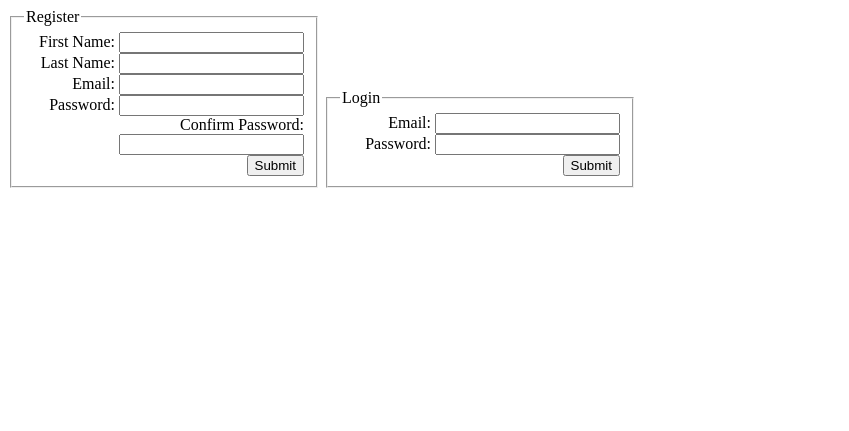
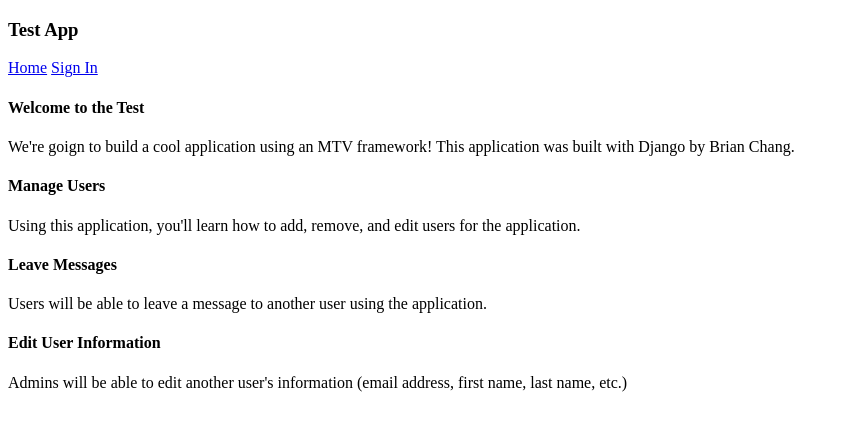
Before and after one commit to bchang1213/django_loginandreg, a Django app: page / in a window 1280 px wide. Shown: the top 431 px of the page, without its empty margins (0-849 px from the left). Run offline with Django 3.2, Linux system fonts and the light colour scheme; parts of the project's set-up code (start-up, migrations or seed data) failed here and were passed over.

Commit message:
starting the new design

```diff
--- a/apps/login/templates/login/index.html
+++ b/apps/login/templates/login/index.html
@@ -2,74 +2,33 @@
 <html>
 <head>
 	<meta charset="utf-8">
-	<title>Registration Form</title>
-	<style media='screen'>
-	label{
-		display: block;
-		width:280px;
-		text-align: right;
-	}
-	fieldset, form {
-		display: inline-block;
-	}
-	li.error{
-		color: red ;
-	}
-	li.success{
-		color:green;
-	}
-</style>
+	<title>Home Page</title>
 </head>
 <body>
-	{% if messages %}
-	<ul class="messages">
-	{% for message in messages %}
-		<li{% if message.tags %} class="{{ message.tags }}"{% endif %}>{{ message }}</li>
-	{% endfor %}
-	</ul>
-	{% endif %}
-
-	<form action="/register" method="POST">
-		{% csrf_token %}
-		<fieldset>
-			<legend>Register</legend>
-			<label>First Name:
-				<input type="text" name="first_name">
-			</label>
-			<label>Last Name:
-				<input type="text" name="last_name">
-			</label>
-			<label>Email:
-				<input type="text" name="email">
-			</label>
-<!-- 			<label>Birthday:
-				<input type="date" name="dob">
-			</label> -->
-			<label>Password:
-				<input type="text" name="password">
-			</label>
-			<label>Confirm Password:
-				<input type="text" name="passconf">
-			</label>
-			<label>
-				<input type="submit" values="Register">
-			</label>
-		</fieldset>
-	</form>
-	<form action="/login" method="POST">
-		{% csrf_token %}
-		<fieldset>
-			<legend>Login</legend>
-			<label>Email:
-				<input type="text" name="email">
-			</label>
-			<label>Password:
-				<input type="text" name="password">
-			</label>
-			<label>
-				<input type="submit" values="Login">
-			</label>
-		</fieldset>
-	</form>
+	<div class='container'>
+		<header>
+			<h3>Test App</h3>
+			<a href="/">Home</a>
+			<a href="/signin">Sign In</a>
+		</header>
+		<main>
+			<div class='banner'>
+				<h4>Welcome to the Test</h4>
+				<p>We're goign to build a cool application using an MTV framework! This application was built with Django by Brian Chang.</p>
+			</div>
+			<div class="info">
+				<h4>Manage Users</h4>
+				<p>Using this application, you'll learn how to add, remove, and edit users for the application.</p>
+			</div>
+			<div class="info">
+				<h4>Leave Messages</h4>
+				<p>Users will be able to leave a message to another user using the application.</p>
+			</div>
+			<div class="info">
+				<h4>Edit User Information</h4>
+				<p>Admins will be able to edit another user's information (email address, first name, last name, etc.)</p>
+			</div>
+		</main>
+	</div>
 </body>
 </html>
```
Also changed, not shown: apps/login/templates/login/login_reg.html (added, +75 -0 lines).
